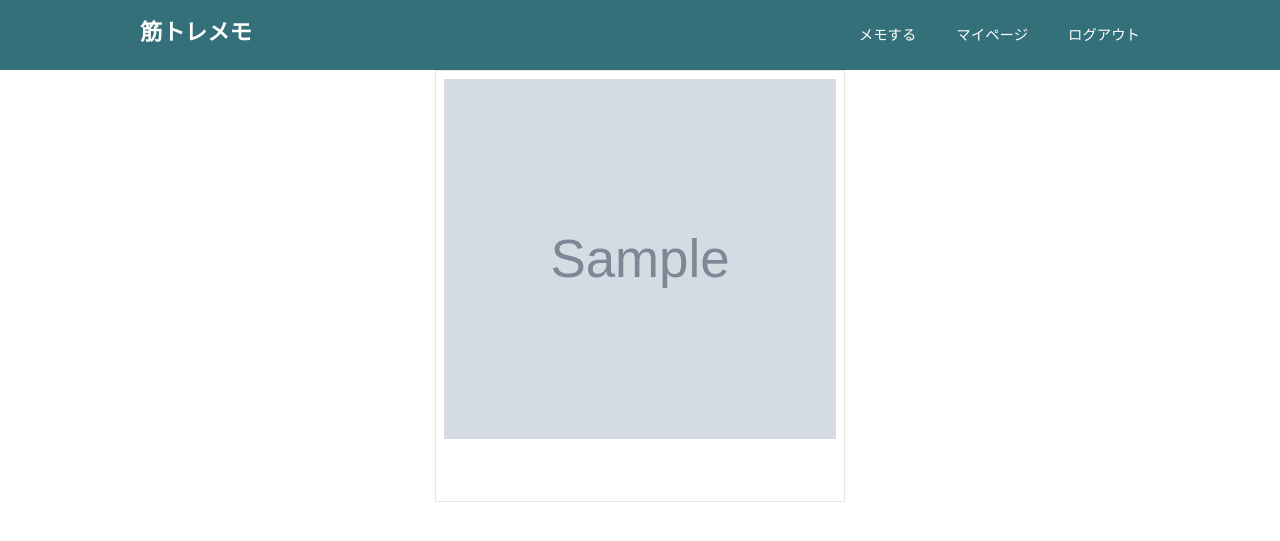
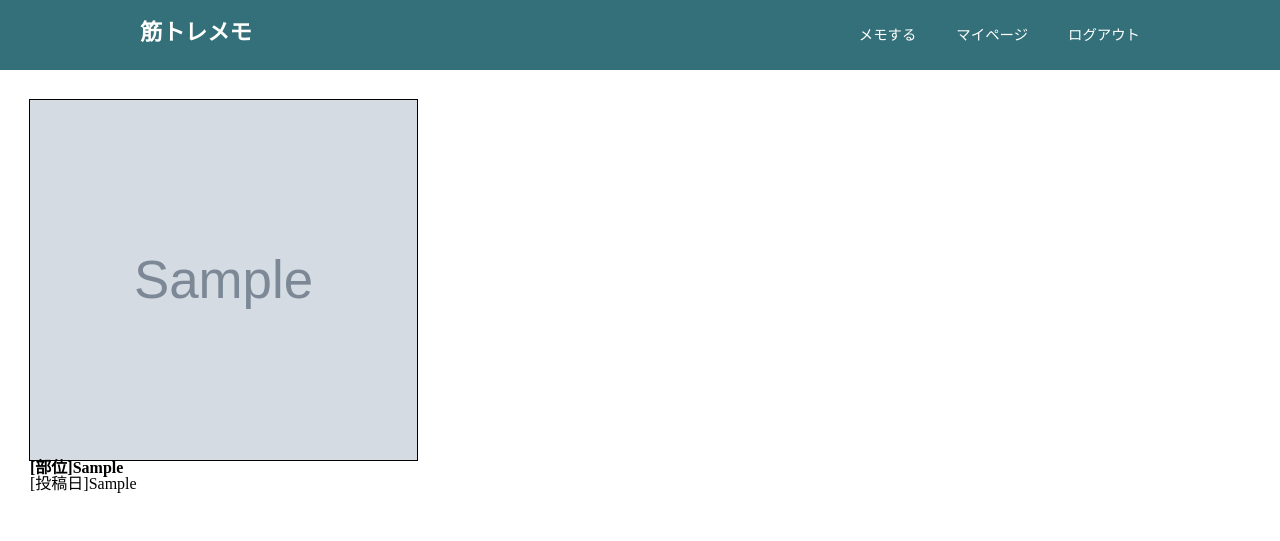
Before and after one commit to TSUNODA-web/woekout.memo, a PHP site: page / in a window 1280 px wide. Shown: the top 541 px of the page. Run offline with PHP 8.4, Linux system fonts and the light colour scheme; the visitor is signed in with stand-in values (Sample User, id 1); tables that the repository leaves empty or names only in its code hold one stand-in row (values such as "Sample post"); grey boxes marked "Sample" are stand-in pictures.

Commit message:
レスポンシブ設計中

```diff
--- a/index.php
+++ b/index.php
@@ -53,8 +53,8 @@
       <p class="logo"><a href="index.php">筋トレメモ</a></p>
       <nav>
         <ul>
-          <li><a href="memo/post.php?id=<?php echo $member_id; ?>">メモする</a></li>
-          <li><a href="mypage.php?id=<?php echo ($member_id); ?>">マイページ</a></li>
+          <li><a href="memo/post.php?id=<?php echo h($member_id); ?>">メモする</a></li>
+          <li><a href="mypage.php?id=<?php echo h($member_id); ?>">マイページ</a></li>
           <li><a href="logout.php">ログアウト</a></li>
         </ul>
       </nav>
@@ -70,32 +70,31 @@
   ?>
 
   <main>
-    <section id="content2">
-      <div class="flex-container">
+    <div class="bl_media_container">
+
       <?php foreach ($result as $memo) { ?>
-          <div class="wrapper">
-            <div class="img-wrapper">
+        <div class="bl_media_itemWrapper">
           <?php if ($memo['picture']) : ?>
-                <a href="detail.php?id=<?php echo $memo['id']; ?>"><img src="picture/<?php echo $memo['picture']; ?>">
+            <div class="bl_media_item"><a href="detail.php?id=<?php echo $memo['id']; ?>">
+                <p class="img"><img src="picture/<?php echo h($memo['picture']); ?>" alt=""></p>
+              </a>
             <?php else : ?>
-                  <div class="img-wrapper">
-                    <a href="detail.php?id=<?php echo $memo['id']; ?>"><img src="empty_image/20200501_noimage.jpg"></a>
-                  </div>
+              <div class="bl_media_item"><a href="detail.php?id=<?php echo h($memo['id']); ?>">
+                  <p class="img"><img src="empty_image/20200501_noimage.jpg" alt=""></p>
+                </a>
               <?php endif; ?>
               </div>
-            <div class="content-wrapper">
-              <h3 class="heading">[部位]<?php echo $memo['part']; ?></h3>
-              <p class="text">投稿日]<?php echo $memo['created']; ?></p>
-            </div>
-
+              <h3>[部位]<?php echo h($memo['part']); ?></h3>
+              <p>[投稿日]<?php echo h($memo['created']); ?></p>
             </div>
           <?php } ?>
+        </div>
     </div>
 
     <div class="btn-area">
       <div class="pagination">
         <?php if ($page > 1) : ?>
-            <a href="index.php?page=<?php echo $page - 1; ?>"><?php echo $page - 1; ?>ページ目へ</a> |
+          <a href="index.php?page=<?php echo $page - 1; ?>"><?php echo $page - 1; ?>ページ目へ</a>
         <?php endif ?>
         <?php if ($page < $max_page) : ?>
           <a href="index.php?page=<?php echo $page + 1; ?>"><?php echo $page + 1; ?>ページ目へ</a>
--- a/style.css
+++ b/style.css
@@ -239,44 +205,55 @@
 }
 
 
-.flex-container {
-  display: flex;
-  flex-wrap: wrap;
-}
 
 
-#content2 .wrapper {
-  width: 32%;
-  padding: 8px;
-  border: .5px solid rgba(0, 0, 0, 0.1);
-  box-sizing: border-box;
-  margin: 0 auto;
-  /*レスポンシブした時の余白*/
-}
 
-.img-wrapper img {
+
+/*ここから新しいやつ*/
+img {
   width: 100%;
   vertical-align: bottom;
   height: 360px;
 }
 
-.content-wrapper {
-  padding: 8px 0;
+/* ここからカードレイアウトのスタイリング */
+/* PC　3カラム */
+.bl_media_container {
+  display: flex;
+  flex-wrap: wrap;
+  margin: calc(-30px / 2);
+  padding: 30px;
 }
 
-.content-wrapper .heading {
-  margin: 0 0 8px;
+.bl_media_itemWrapper {
+  width: calc(100% / 3 - 30px);
+  margin: calc(30px / 2);
 }
 
-.content-wrapper .text {
-  margin: 0;
-  font-size: 14px;
+.bl_media_item {
+  outline: 1px solid #000;
+  font-size: 1.5vw;
 }
 
+/* タブレット　2カラム */
+@media screen and (max-width: 1024px) {
+  .bl_media_itemWrapper {
+    width: calc(100% / 2 - 30px);
+  }
+}
+
+/* スマホ 1カラム*/
 @media screen and (max-width: 599px) {
+  .bl_media_itemWrapper {
+    width: calc(100% / 1 - 30px);
+  }
+
   label {
     float: none;
     border-left: none;
+    margin-left: 0px;
+    margin-right: 0px;
+    padding-left: 0px;
   }
 
   input {
```
Also changed, not shown: other parts of style.css (+1 -34 lines). Lines whose indentation alone changed are shown as unchanged.
